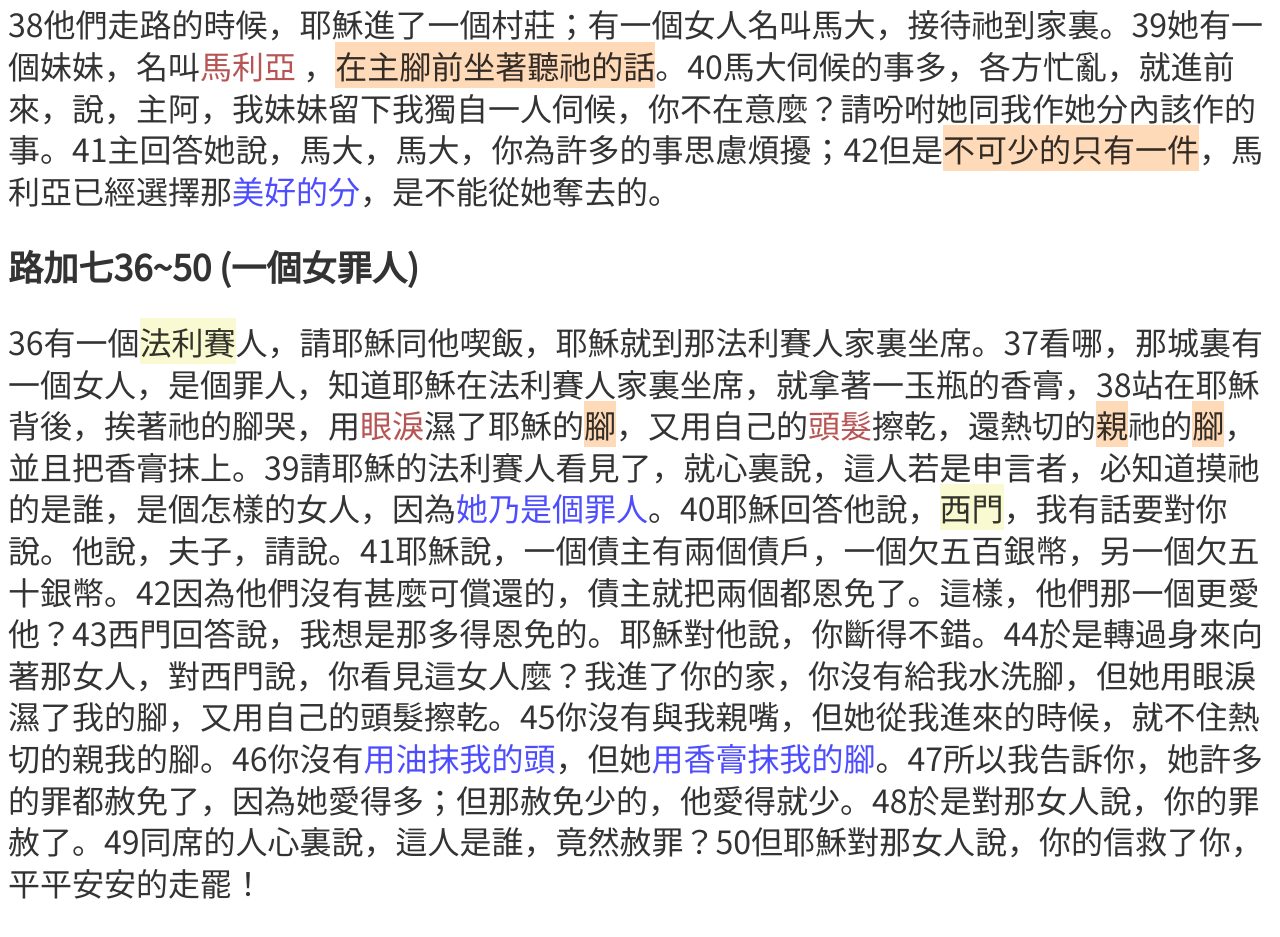
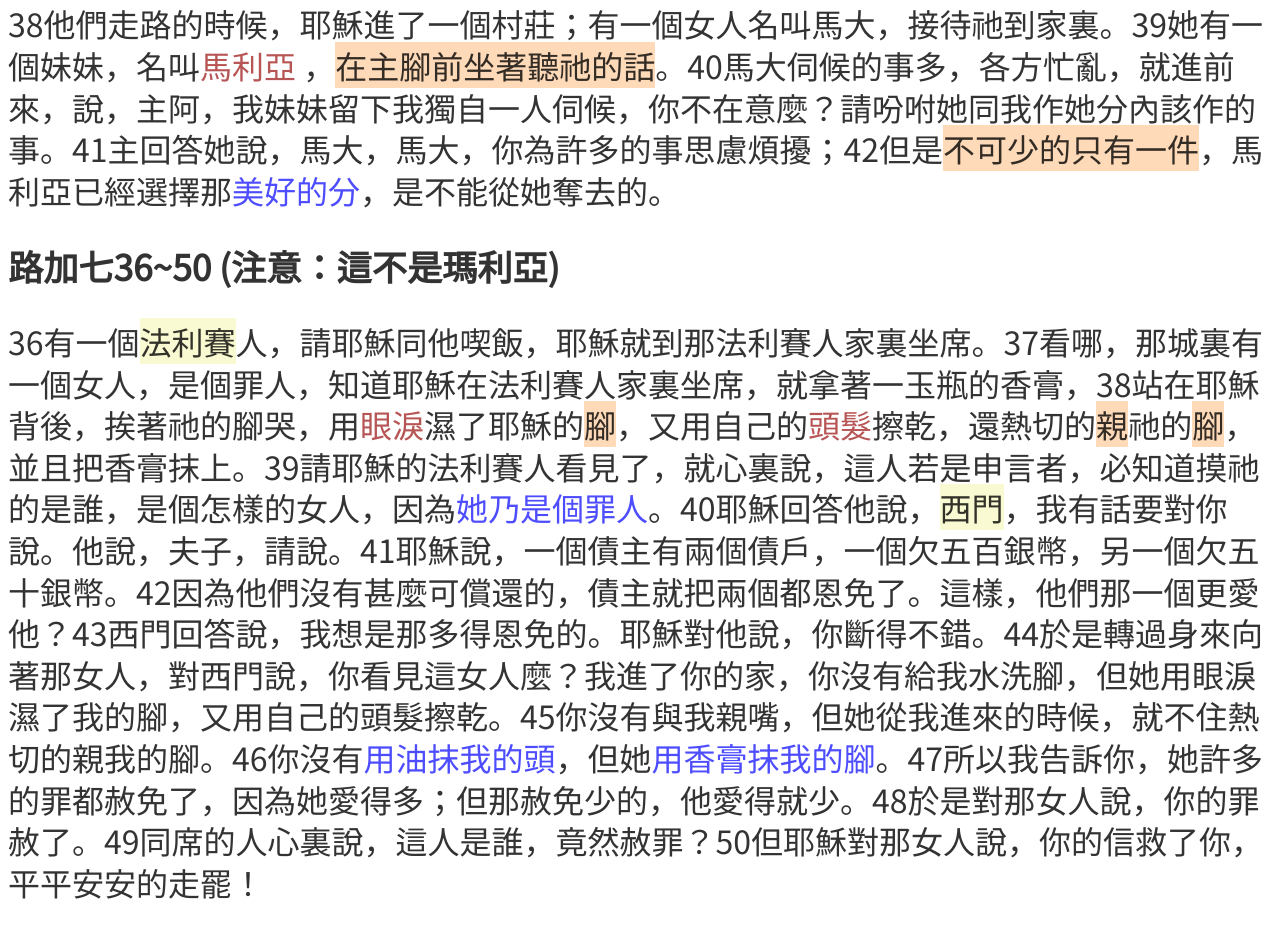
Before and after one commit to jerry-artila/jerry-artila.github.io, a plain HTML site: page 喝茶排/馬利亞們.html in a window 1280 px wide. Shown: the part 1982-2919 px from the top of the page. Drawn offline with Linux system fonts and the light colour scheme.

Commit message:
修改信息

```diff
--- a/喝茶排/馬利亞們.html
+++ b/喝茶排/馬利亞們.html
@@ -35,7 +35,7 @@
     <h2>路加十38~42 (馬利亞的背景)</h2>
     <p>38他們走路的時候，耶穌進了一個村莊；有一個女人名叫馬大，接待祂到家裏。39她有一個妹妹，名叫<span class="red">馬利亞</span> ，<span class="orange">在主腳前坐著聽祂的話</span>。40馬大伺候的事多，各方忙亂，就進前來，說，主阿，我妹妹留下我獨自一人伺候，你不在意麼？請吩咐她同我作她分內該作的事。41主回答她說，馬大，馬大，你為許多的事思慮煩擾；42但是<span class="orange">不可少的只有一件</span>，馬利亞已經選擇那<span class="blue">美好的分</span>，是不能從她奪去的。</p>
 
-    <h2>路加七36~50 (一個女罪人)</h2>
+    <h2>路加七36~50 (注意：這不是瑪利亞)</h2>
     <p>36有一個<span class="yellow">法利賽</span>人，請耶穌同他喫飯，耶穌就到那法利賽人家裏坐席。37看哪，那城裏有一個女人，是個罪人，知道耶穌在法利賽人家裏坐席，就拿著一玉瓶的香膏，38站在耶穌背後，挨著祂的腳哭，用<span class="red">眼淚</span>濕了耶穌的<span class="orange">腳</span>，又用自己的<span class="red">頭髮</span>擦乾，還熱切的<span class="orange">親</span>祂的<span class="orange">腳</span>，並且把香膏抹上。39請耶穌的法利賽人看見了，就心裏說，這人若是申言者，必知道摸祂的是誰，是個怎樣的女人，因為<span class="blue">她乃是個罪人</span>。40耶穌回答他說，<span class="yellow">西門</span>，我有話要對你說。他說，夫子，請說。41耶穌說，一個債主有兩個債戶，一個欠五百銀幣，另一個欠五十銀幣。42因為他們沒有甚麼可償還的，債主就把兩個都恩免了。這樣，他們那一個更愛他？43西門回答說，我想是那多得恩免的。耶穌對他說，你斷得不錯。44於是轉過身來向著那女人，對西門說，你看見這女人麼？我進了你的家，你沒有給我水洗腳，但她用眼淚濕了我的腳，又用自己的頭髮擦乾。45你沒有與我親嘴，但她從我進來的時候，就不住熱切的親我的腳。46你沒有<span class="blue">用油抹我的頭</span>，但她<span class="blue">用香膏抹我的腳</span>。47所以我告訴你，她許多的罪都赦免了，因為她愛得多；但那赦免少的，他愛得就少。48於是對那女人說，你的罪赦了。49同席的人心裏說，這人是誰，竟然赦罪？50但耶穌對那女人說，你的信救了你，平平安安的走罷！</p>
 
 
```
